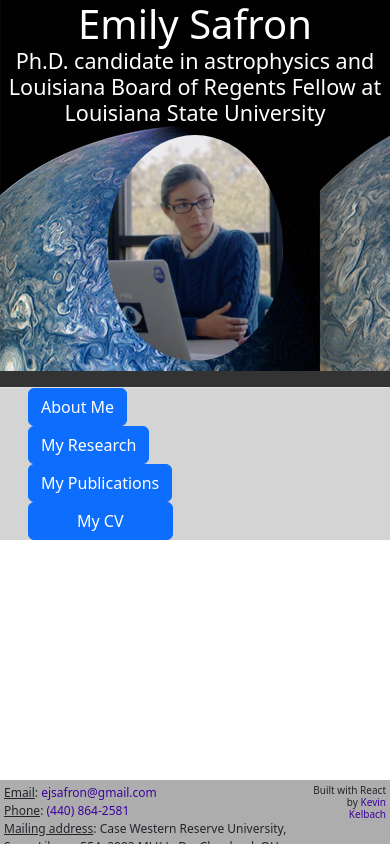
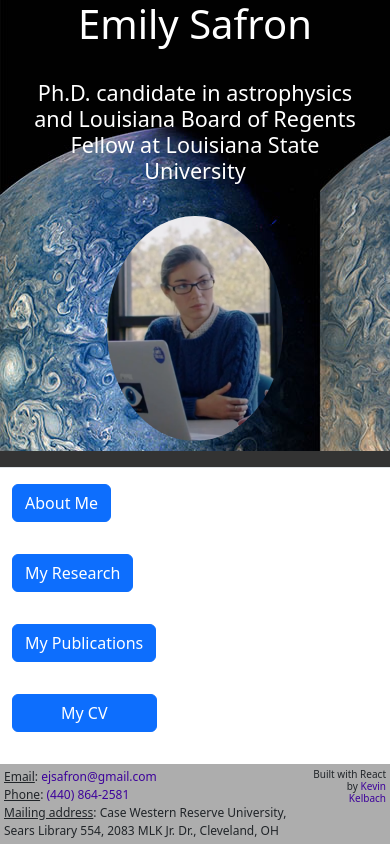
Before and after one commit to Kelbach/ejs-portfolio, a React (Create React App) app: page / in a window 390 px wide. Built offline with nearby package versions, Linux system fonts and the light colour scheme.

Commit message:
responsive af

```diff
--- a/src/components/About/index.js
+++ b/src/components/About/index.js
@@ -34,12 +34,18 @@ function About() {
         <div className="col-9 mx-auto">
           <p>My love for astrophysics began with the unbelievable coolness and mystery of black holes, and has continued with the constant, awe-inspiring feeling of smallness that comes with studying things many orders of magnitude bigger, older, and more profound than humans.
           </p>
-          <div className="gallery">
-            <img src={me3} style={{width:"100%"}} alt="That time I was a guest investigator on the SOFIA aircraft/telescope" /><br/>
-            <img src={me2} style={{width:"100%"}} alt="In Bernheim Forest, one of my favorite places" /><br/>
+
+        </div>
+        <div className="gallery col-12 mx-auto">
+          <div className="row">
+            <div className="col-sm-10 col-lg-5 m-auto">
+              <img className="img-fluid" src={me3} style={{width:"100%"}} alt="That time I was a guest investigator on the SOFIA aircraft/telescope" />
+            </div>
+            <div className="col-sm-10 col-lg-5 m-auto">
+              <img className="img-fluid" src={me2} style={{width:"100%"}} alt="In Bernheim Forest, one of my favorite places" />
+            </div>
           </div>
         </div>
-
       </div>
     );
   }
--- a/src/components/MyCV/index.js
+++ b/src/components/MyCV/index.js
@@ -56,9 +56,9 @@ function MyCV() {
                 <div className="row">
 
 
-                        <div className="col-4"><strong>Dr. Tabetha Boyajian</strong><br/>Assistant Professor of Physics &amp; Astronomy<br/>Louisiana State University<strong><br/>email:  <a href="mailto:boyajian@lsu.edu">boyajian@lsu.edu</a></strong><small><br/>phone: <a href="tel:+2255781161">(225) 578-1161</a> <br/>261-A Nicholson Hall, Tower Dr.<br/>Baton Rouge, LA 70803-4001</small></div>
-                        <div className="col-4"><strong>Dr. Parampreet Singh</strong><br/>Assistant Professor of Physics<br/>Louisiana State University<strong><br/>email:  <a href="mailto:psingh@phys.lsu.edu">psingh@phys.lsu.edu</a></strong><small><br/>phone: <a href="tel:+2255787513">(225) 578-7513</a> <br/>255-A Nicholson Hall, Tower Dr.<br/>Baton Rouge, LA 70803-4001</small></div>
-                        <div className="col-4"><strong>Dr. S. Thomas Megeath</strong><br/>Professor of Astronomy<br/>University of Toledo<strong><br/>email:  <a href="mailto:smegeath@utoledo.edu">smegeath@utoledo.edu</a></strong><small><br/>phone: <a href="tel:+4195307812">(419) 530-7812</a> <br/>Ritter Astrophysical Research Center 2040<br/>Toledo, OH 43606</small></div>
+                        <div className="col-lg-4 col-sm-12 mt-4"><strong><u>Dr. Tabetha Boyajian</u></strong><br/>Assistant Professor of Physics &amp; Astronomy<br/>Louisiana State University<strong><br/>email:  <a href="mailto:boyajian@lsu.edu">boyajian@lsu.edu</a></strong><small><br/>phone: <a href="tel:+2255781161">(225) 578-1161</a> <br/>261-A Nicholson Hall, Tower Dr.<br/>Baton Rouge, LA 70803-4001</small></div>
+                        <div className="col-lg-4 col-sm-12 mt-4"><strong><u>Dr. Parampreet Singh</u></strong><br/>Assistant Professor of Physics<br/>Louisiana State University<strong><br/>email:  <a href="mailto:psingh@phys.lsu.edu">psingh@phys.lsu.edu</a></strong><small><br/>phone: <a href="tel:+2255787513">(225) 578-7513</a> <br/>255-A Nicholson Hall, Tower Dr.<br/>Baton Rouge, LA 70803-4001</small></div>
+                        <div className="col-lg-4 col-sm-12 mt-4"><strong><u>Dr. S. Thomas Megeath</u></strong><br/>Professor of Astronomy<br/>University of Toledo<strong><br/>email:  <a href="mailto:smegeath@utoledo.edu">smegeath@utoledo.edu</a></strong><small><br/>phone: <a href="tel:+4195307812">(419) 530-7812</a> <br/>Ritter Astrophysical Research Center 2040<br/>Toledo, OH 43606</small></div>
 
 
                 </div>
@@ -70,8 +70,8 @@ function MyCV() {
                 <div className="row">
 
 
-                        <div className="col-4"><strong>Dr. Steven Hubbard</strong><br/>Visiting Assistant Professor of Physics<br/>Stonehill College<strong><br/>email:  <a href="mailto:shubbard@stonehill.edu">shubbard@stonehill.edu</a></strong> </div>
-                        <div className="col-4"><strong>Dr. Rosa Rivera-Hainaj</strong><br/>Associate Vice President<br/>Our Lady of the Lake University<strong><br/>email:  <a href="mailto:rhainaj@lake.ollusa.edu">rhainaj@lake.ollusa.edu</a></strong></div>
+                        <div className="col-lg-4 col-sm-12 mt-4"><strong><u>Dr. Steven Hubbard</u></strong><br/>Visiting Assistant Professor of Physics<br/>Stonehill College<strong><br/>email:  <a href="mailto:shubbard@stonehill.edu">shubbard@stonehill.edu</a></strong> </div>
+                        <div className="col-lg-4 col-sm-12 mt-4"><strong><u>Dr. Rosa Rivera-Hainaj</u></strong><br/>Associate Vice President<br/>Our Lady of the Lake University<strong><br/>email:  <a href="mailto:rhainaj@lake.ollusa.edu">rhainaj@lake.ollusa.edu</a></strong></div>
 
 
                  </div>
--- a/src/components/Research/index.js
+++ b/src/components/Research/index.js
@@ -9,7 +9,7 @@ function Research(){
         <div className="main row">
             <div className="col-12 mx-auto"><h2>RESEARCH</h2></div>
             <div className="col-11 mx-auto"><h5>Current research interests and projects; updated 18 Dec 2019</h5></div>
-            <div className="col-9 mx-auto">
+            <div className="col-lg-9 col-sm-11 mx-auto">
                 <img className="img-fluid" src={lightcurve} alt="Source:  planethunters.org" />
             </div>
             <div className="col-10 mx-auto mt-1">
@@ -35,7 +35,7 @@ function Research(){
             <div className="col-12 mx-auto">
                 <h2>PAST WORK</h2>
             </div>
-            <div className="col-9 mx-auto">
+            <div className="col-lg-9 col-sm-11 mx-auto">
             <h5>Updated 25 November 2019</h5>
                 <img className="img-fluid" src={hops383} alt="WISE band images of HOPS 383 from Safron et al. 2015"/>
             </div>
--- a/src/pages/main.js
+++ b/src/pages/main.js
@@ -54,13 +54,13 @@ function Main(){
         <section id="about-me" className="">
             <article>
 
-                {!showAbout ? <button type="button" className="btn btn-primary sticky-top mx-3" onClick={()=>handleAbout()} >About Me</button> : <button type="button" className="btn btn-info sticky-top mx-3" onClick={()=>handleAbout()} >About Me</button>}
+                {!showAbout ? <button type="button" className="btn btn-primary sticky-top my-3 mx-0" onClick={()=>handleAbout()} >About Me</button> : <button type="button" className="btn btn-info sticky-top my-3 mx-0" onClick={()=>handleAbout()} >About Me</button>}
                     <br/>{showAbout ? <About /> : <></>}
-                {!showResearch ? <button type="button" className="btn btn-primary sticky-top mx-3" onClick={()=>handleResearch()} >My Research</button> : <button type="button" className="btn btn-info sticky-top mx-3" onClick={()=>handleResearch()} >My Research</button>}
+                {!showResearch ? <button type="button" className="btn btn-primary sticky-top my-3 mx-0" onClick={()=>handleResearch()} >My Research</button> : <button type="button" className="btn btn-info sticky-top my-3 mx-0" onClick={()=>handleResearch()} >My Research</button>}
                     <br/>{showResearch ? <Research /> : <></>}
-                {!showPublications ? <button type="button" className="btn btn-primary sticky-top mx-3" onClick={()=>handlePublications()} >My Publications</button> : <button type="button" className="btn btn-info sticky-top mx-3" onClick={()=>handlePublications()} >My Publications</button>}
+                {!showPublications ? <button type="button" className="btn btn-primary sticky-top my-3 mx-0" onClick={()=>handlePublications()} >My Publications</button> : <button type="button" className="btn btn-info sticky-top my-3 mx-0" onClick={()=>handlePublications()} >My Publications</button>}
                     <br/>{showPublications ? <Publications /> : <></>}
-                {!showCV ? <button type="button" className="btn btn-primary sticky-top mx-3 px-5" onClick={()=>handleCV()} >My CV</button> : <button type="button" className="btn btn-info sticky-top mx-3 px-5" onClick={()=>handleCV()} >My CV</button>}
+                {!showCV ? <button type="button" className="btn btn-primary sticky-top my-3 mx-0 px-5" onClick={()=>handleCV()} >My CV</button> : <button type="button" className="btn btn-info sticky-top my-3 mx-0 px-5" onClick={()=>handleCV()} >My CV</button>}
                     <br/>{showCV ? <MyCV /> : <></>}
 
             </article>
--- a/src/style.css
+++ b/src/style.css
@@ -65,6 +65,10 @@ header h1 {
     margin: 0px;
 }
 
+header h4 {
+    margin: 2rem;
+}
+
 .header img {
     width: 15rem;
     margin: 2.5% auto;
@@ -79,9 +83,8 @@ img {
 
 }
 
-.gallery {
-    display: flex;
-    justify-content: space-between;
+.gallery img {
+    margin: 1rem 0px;;
 }
 
 /* Style the top navigation bar */
@@ -137,9 +140,9 @@ img {
     padding: 30px;
 } */
 
-.booty {
+/* .booty {
     background-color: #d4d4d4;
-}
+} */
 
 /* Main column */
 .main {
@@ -165,7 +168,7 @@ footer {
     text-align: left;
     background: #adadad;
     font-size: 12px;
-    z-index: 100;
+    z-index: 10000;
 }
 
 footer h4 {
@@ -182,17 +185,25 @@ footer p {
     background-color:rgb(104, 104, 104);
 }
 
+@media screen and (max-width: 722px) {
+    footer {
+        height: 5rem;
+    }
+}
+
 /* Responsive layout - when the screen is less than 500px wide, make the two columns stack on top of each other instead of next to each other */
 @media screen and (max-width: 500px) {
     .row {
         flex-direction: column;
     }
-}
 
-/* Responsive layout - when the screen is less than 300px wide, make the navigation links stack on top of each other instead of next to each other */
-@media screen and (max-width: 300px) {
     .navbar a {
         float: none;
         width: 100%;
     }
 }
+
+/* Responsive layout - when the screen is less than 300px wide, make the navigation links stack on top of each other instead of next to each other */
+/* @media screen and (max-width: 300px) {
+
+} */
```
